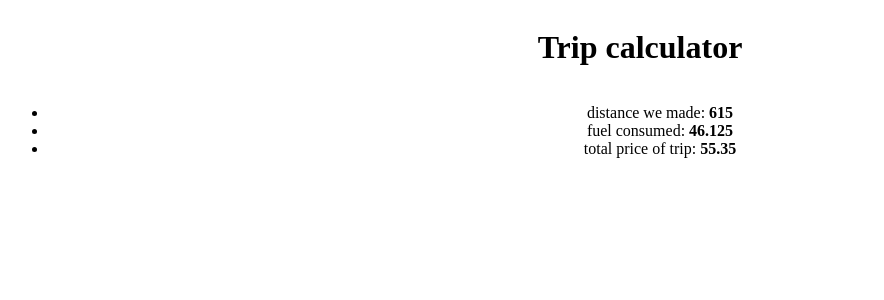
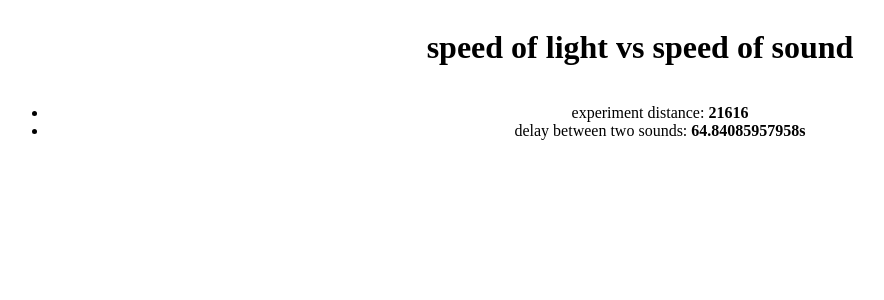
Before and after one commit to edmundas3945/php-first, a PHP site: page / in a window 1280 px wide. Shown: the top 300 px of the page, without its empty margins (0-884 px from the left). Run offline with PHP 8.4, Linux system fonts and the light colour scheme; some libraries are stand-ins or nearby versions.

Commit message:
speed of light and speed of sound delay

```diff
--- a/index.php
+++ b/index.php
@@ -8,12 +8,14 @@ date_default_timezone_set('Europe/Vilnius');
 //$sec = "1";
 //header("Refresh: $sec; url=$page");
 
-$distance = rand(0,999);
-$consumption = 7.5 ;
-$price = 1.2 ;
+$distance = rand(1,60000);
+$lightSpeed = 300000 ;
+$soundSpeed = 333 ;
 
-$fuel_consumed = $distance/100*$consumption;
-$totalPrice = $price * $fuel_consumed;
+$lightTime = $distance/$lightSpeed;
+$soundTime = $distance/$soundSpeed;
+
+$delay = $soundTime - $lightTime;
 
 
 ?>
@@ -53,11 +55,11 @@ $totalPrice = $price * $fuel_consumed;
 </head>
 <body>
 
-<h1>Trip calculator</h1>
+<h1>speed of light vs speed of sound</h1>
 <ul>
-    <li>distance we made: <strong><?php print $distance ;?></strong></li>
-    <li>fuel consumed: <strong><?php print $fuel_consumed ?></strong></li>
-    <li>total price of trip: <strong><?php print $totalPrice ?></strong></li>
+    <li>experiment distance: <strong><?php print $distance ;?></strong></li>
+    <li>delay between two sounds: <strong><?php print $delay?>s</strong></li>
+
 </ul>
 
 </body>
```
